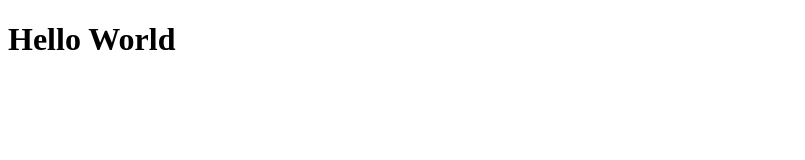
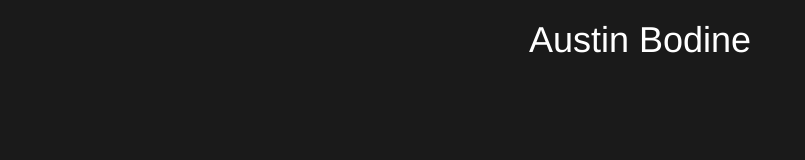
Before and after one commit to DrUntitled/mywebsite, a plain HTML site: page index.html in a window 1280 px wide. Shown: the whole page, without its empty margins (0-805 px from the left). Drawn offline with nearby package versions, Linux system fonts and the light colour scheme.

Commit message:
update added style

```diff
--- a/index.html
+++ b/index.html
@@ -1,9 +1,22 @@
 <!DOCTYPE html>
 <html>
-    <head>
-        <title>AustinBodine</title>
-    </head>
-    <body>
-        <h1>Hello World</h1>
-    </body>
+
+<head>
+    <title>Austin Bodine</title>
+    <meta charset="utf-8">
+    <meta name="viewport" content="width=device-width, initial-scale=1">
+    <link rel="stylesheet" href="http://maxcdn.bootstrapcdn.com/bootstrap/3.3.6/css/bootstrap.min.css">
+    <script src="https://ajax.googleapis.com/ajax/libs/jquery/1.12.0/jquery.min.js"></script>
+    <script src="http://maxcdn.bootstrapcdn.com/bootstrap/3.3.6/js/bootstrap.min.js"></script>
+    <link rel="stylesheet" href="indexstyle.css" />
+</head>
+
+<body>
+    <div class="site-container">
+        <div class="middle-container">
+            <h1>Austin Bodine</h1>
+        </div>
+    </div>
+</body>
+
 </html>
--- /dev/null
+++ b/indexstyle.css
@@ -0,0 +1,17 @@
+body{
+    display: block;
+    margin: 0px;
+    text-align: center;
+    background-color:  #1a1a1a;
+    color: white;
+}
+.site-container{
+    height: 100%;
+    width: 100%;
+    min-height: 100%;
+}
+.middle-container{
+    width: 50%;
+    left: 50%;
+    transform: translateX(50%);
+}
```
